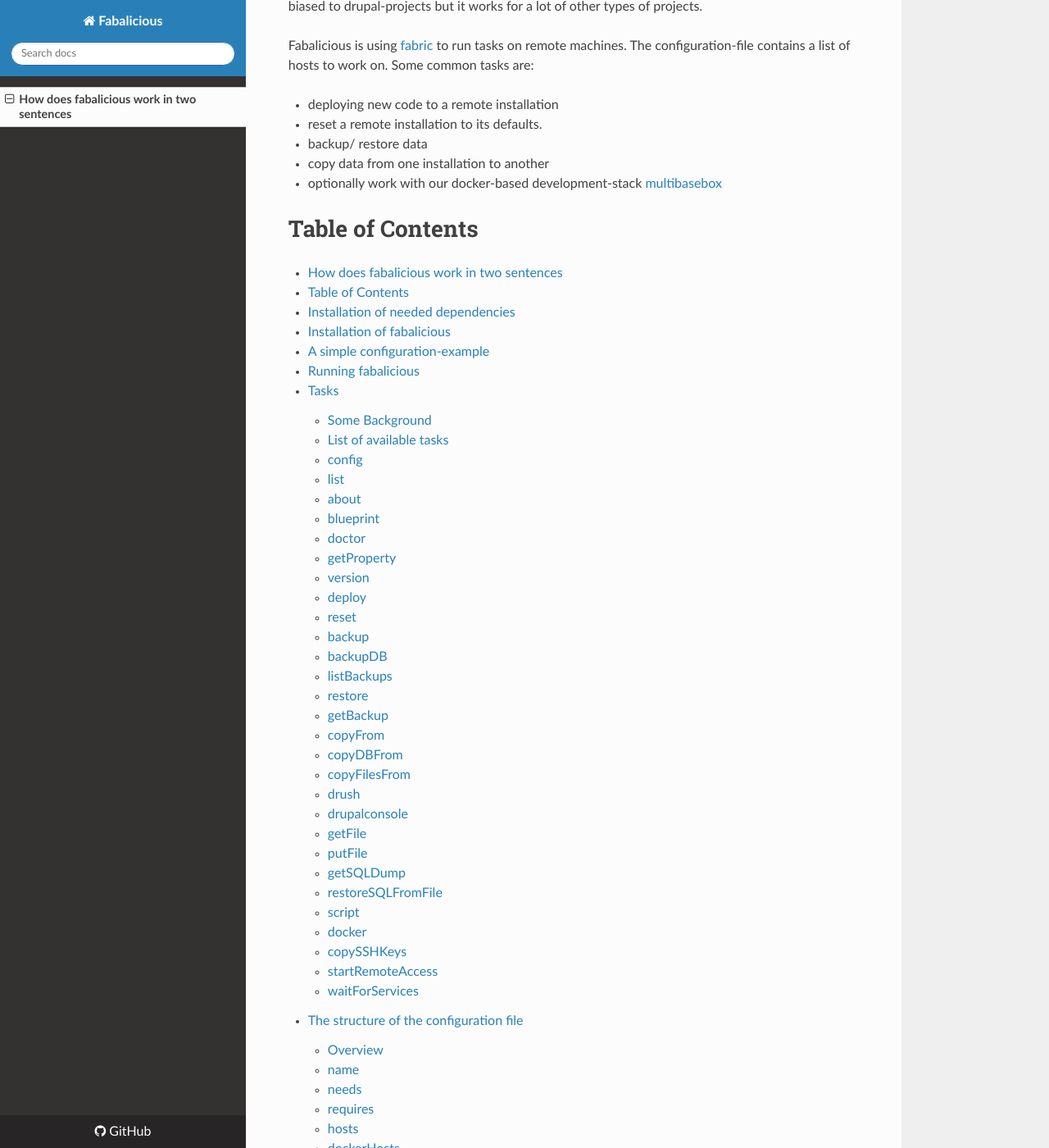
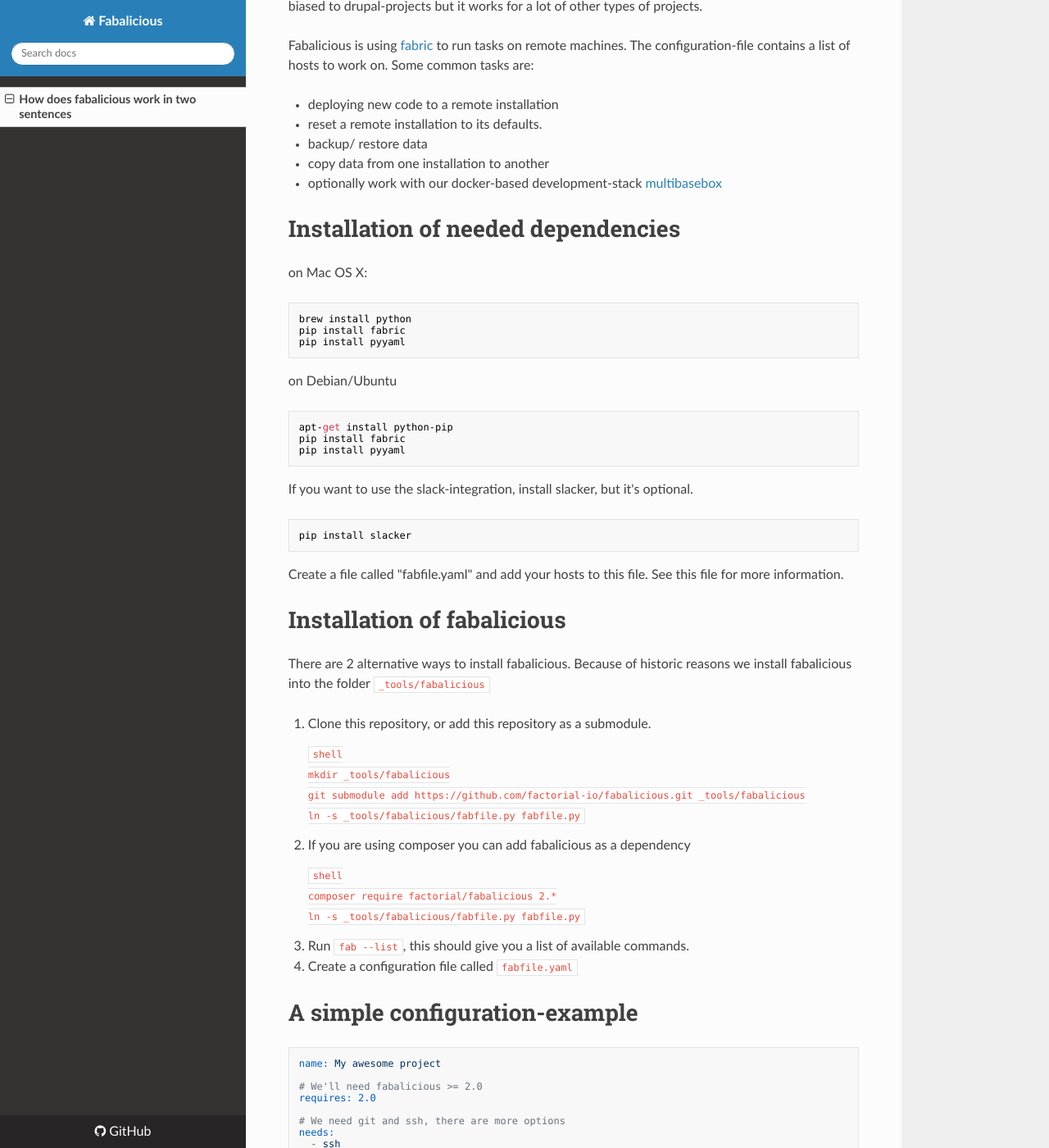
Before and after one commit to factorial-io/fabalicious, an MkDocs documentation site: the page built from docs/docs/index.md, in a window 1280 px wide and 1400 px high, scrolled down 214 px. Shown: the whole window at 82% size. Built offline with MkDocs 1.6.1, drawn with Linux system fonts in a browser that asks for light colours; nearby versions of some CDN libraries; some of the changed text lies outside the part shown.

Commit message:
Doc: Removing toc as it is autogenerated by MKdocs

```diff
--- a/docs/docs/index.md
+++ b/docs/docs/index.md
@@ -9,64 +9,6 @@
  * backup/ restore data
  * copy data from one installation to another
  * optionally work with our docker-based development-stack [multibasebox](https://github.com/factorial-io/multibasebox)
-
-# Table of Contents
-
-  * [How does fabalicious work in two sentences](#how-does-fabalicious-work-in-two-sentences)
-  * [Table of Contents](#table-of-contents)
-  * [Installation of needed dependencies](#installation-of-needed-dependencies)
-  * [Installation of fabalicious](#installation-of-fabalicious)
-  * [A simple configuration\-example](#a-simple-configuration-example)
-  * [Running fabalicious](#running-fabalicious)
-  * [Tasks](#tasks)
-    * [Some Background](#some-background)
-    * [List of available tasks](#list-of-available-tasks)
-    * [config](#config)
-    * [list](#list)
-    * [about](#about)
-    * [blueprint](#blueprint)
-    * [doctor](#doctor)
-    * [getProperty](#getproperty)
-    * [version](#version)
-    * [deploy](#deploy)
-    * [reset](#reset)
-    * [backup](#backup)
-    * [backupDB](#backupdb)
-    * [listBackups](#listbackups)
-    * [restore](#restore)
-    * [getBackup](#getbackup)
-    * [copyFrom](#copyfrom)
-    * [copyDBFrom](#copydbfrom)
-    * [copyFilesFrom](#copyfilesfrom)
-    * [drush](#drush)
-    * [drupalconsole](#drupalconsole)
-    * [getFile](#getfile)
-    * [putFile](#putfile)
-    * [getSQLDump](#getsqldump)
-    * [restoreSQLFromFile](#restoresqlfromfile)
-    * [script](#script)
-    * [docker](#docker)
-      * [copySSHKeys](#copysshkeys)
-      * [startRemoteAccess](#startremoteaccess)
-      * [waitForServices](#waitforservices)
-  * [The structure of the configuration file](#the-structure-of-the-configuration-file)
-    * [Overview](#overview)
-      * [name](#name)
-      * [needs](#needs)
-      * [requires](#requires)
-      * [hosts](#hosts)
-      * [dockerHosts](#dockerhosts)
-      * [common](#common)
-      * [scripts](#scripts)
-      * [other](#other)
-    * [Inheritance](#inheritance)
-  * [Scripts](#scripts-1)
-    * [Replacement\-patterns](#replacement-patterns)
-    * [Internal commands](#internal-commands)
-    * [Task\-related scripts](#task-related-scripts)
-    * [Examples](#examples)
-  * [Docker integration](#docker-integration)
-
 
 # Installation of needed dependencies
 
```
